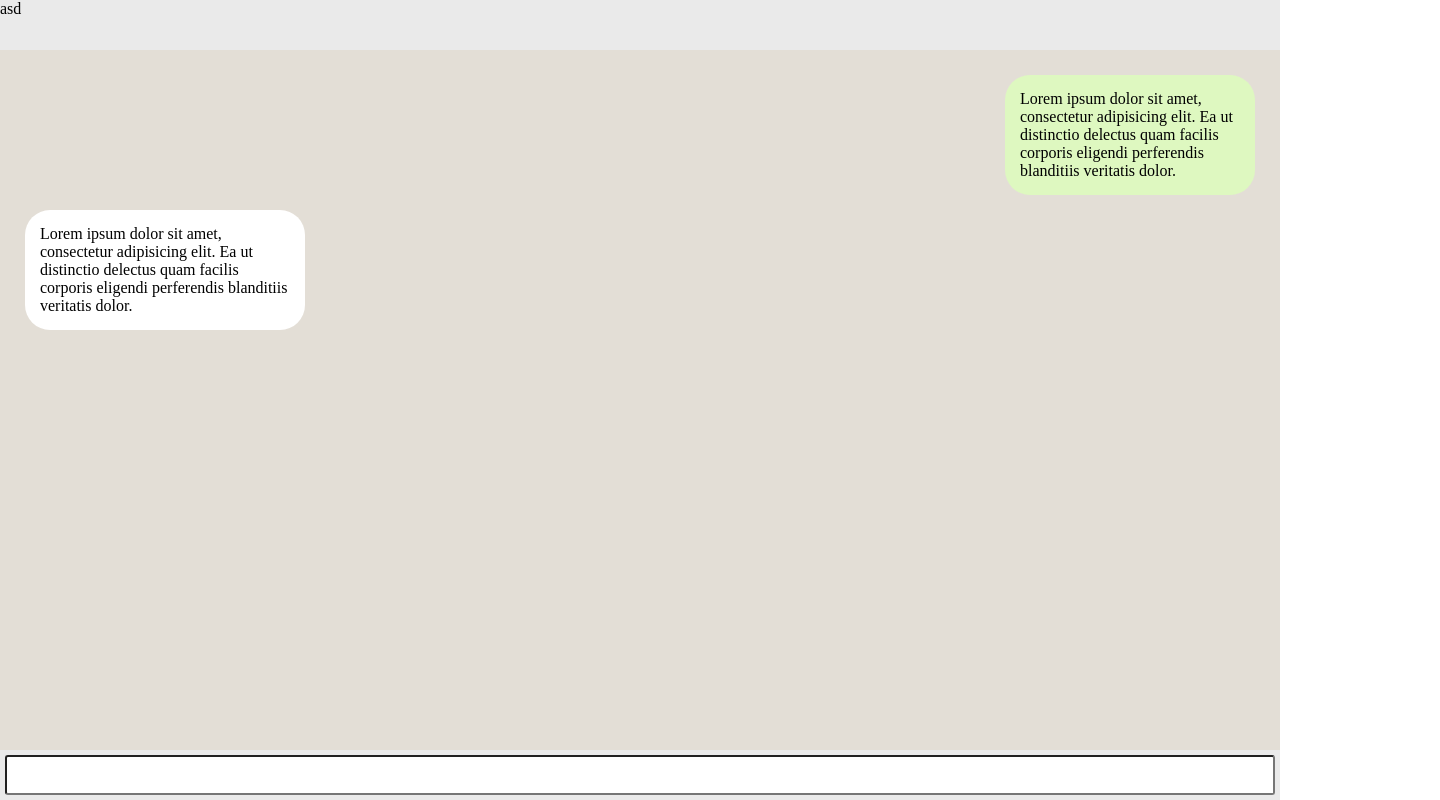
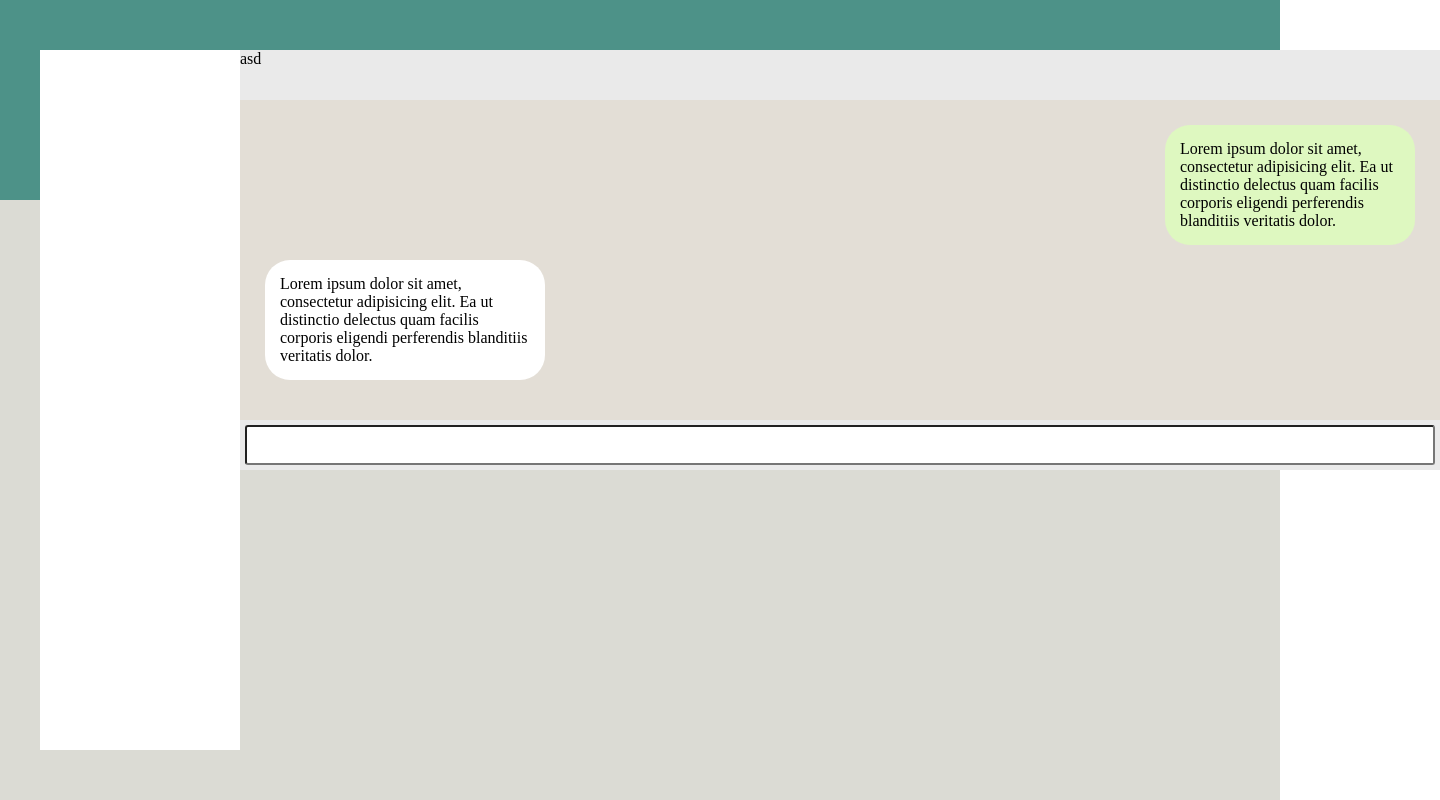
Before and after one commit to Jasczlv/html-css-boolzapp, a plain HTML site: page index.html in a window 1280 px wide. Shown: the whole page, 1440 px wide, since content can reach past the window. Drawn offline with Linux system fonts and the light colour scheme.

Commit message:
ADD  mi serve una mano

```diff
--- a/css/style.css
+++ b/css/style.css
@@ -129,16 +129,21 @@ nav.bg-blue {
 
 /* chat section aperta */
 
-.bg-main {
+body {
+    height: 100vh;
     width: 100vw;
-    height: 100vh;
+}
+
+.bg-main , .main-section {
+    width: 100%;
+    height: 100%;
 }
 
 .chat-section {
     display: flex;
     flex-direction: column;
     justify-content: space-between;
-    height: 100vh;
+    height: 100%;
 }
 
 .chat-section > div.container.column {
@@ -181,8 +186,7 @@ nav.bg-blue {
 .chat-type-input {
     width: 100%;
     height: 50px;
-    justify-content: center;
-    align-items: center;
+    align-self: flex-end;
 }
 
 .chat-type-input .bg {
@@ -204,7 +208,44 @@ nav.bg-blue {
     border-radius: 3px;
 }
 
+/* media query */
 
+@media screen and (min-width: 576px) {
+
+
+
+}
+
+@media screen and (min-width: 992px) {
+
+    .bg-main {
+        background-color: #dbdbd4;
+        position: relative;
+        z-index: -2;
+    }
+
+    .chat-section {
+        max-width: 1200px;
+        margin: 0 auto;
+        padding: 50px 0;
+    }
+
+    .green-strip {
+        background-color: #4d9288;
+        height: 200px;
+        width: 100vw;
+        position: absolute;
+        z-index: -1;
+    }
+
+    .sidebar {
+        display: flex;
+        width: 200px;
+        height: 100%;
+        background-color: #FFFFFF;
+    }
+
+}
 
 /* DEBUG */
 
--- a/index.html
+++ b/index.html
@@ -8,9 +8,14 @@
 </head>
 <body>
     <div class="bg-main">
-        <section>
+        <div class="green-strip"></div>
+        <section class="main-section">
 
             <!-- sezione chat laterale -->
+
+
+            <!-- sezione chat aperta -->
+            <div class="chat-section debug row">
                 <div class="sidebar d-none">
 
                     <div class="container">
@@ -40,11 +45,7 @@
                     </div>
 
                 </div>
-
-            <!-- sezione chat aperta -->
-            <div class="chat-section debug">
-
-                <div class="container column">
+                <div class="container row">
 
                     <div class="chat-topbar">
                         <div class="bg ">
```
Lines whose indentation alone changed are shown as unchanged.
